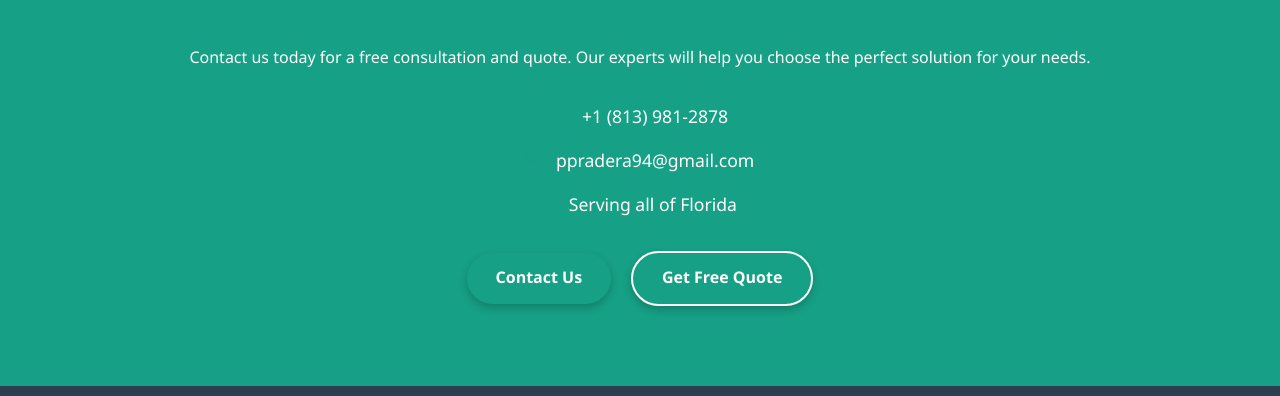
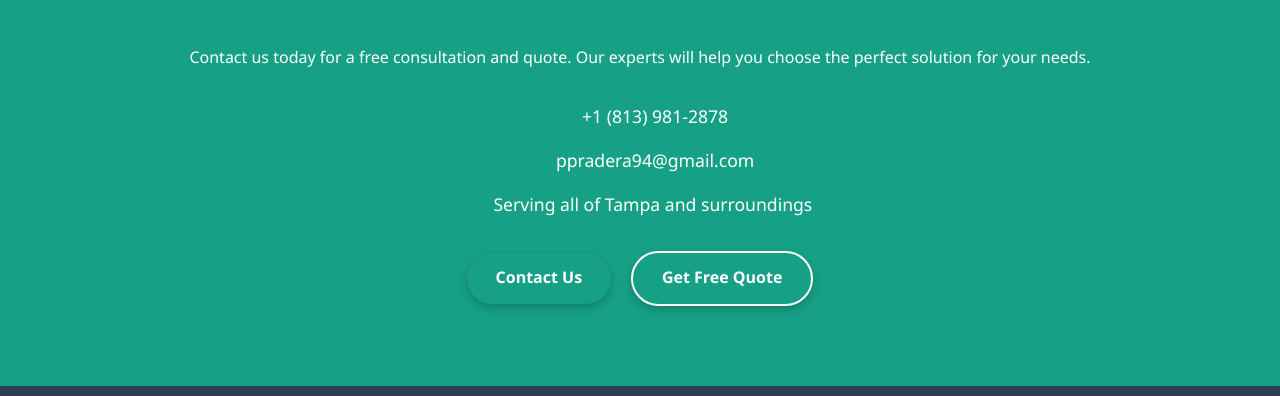
Before and after one commit to noxiousx/PAG, a plain HTML site: page index.html in a window 1280 px wide. Shown: the part 3131-3527 px from the top of the page. Drawn offline with Linux system fonts and the light colour scheme.

Commit message:
Update index.html

```diff
--- a/index.html
+++ b/index.html
@@ -618,7 +618,7 @@
         <div class="contact-info">
             <p><i class="fas fa-phone"></i> +1 (813) 981-2878</p>
             <p><i class="fas fa-envelope"></i> ppradera94@gmail.com</p>
-            <p><i class="fas fa-map-marker-alt"></i> Serving all of Florida</p>
+            <p><i class="fas fa-map-marker-alt"></i> Serving all of Tampa and surroundings</p>
         </div>
 
         <div class="hero-buttons" style="margin-top: 2rem;">
```
